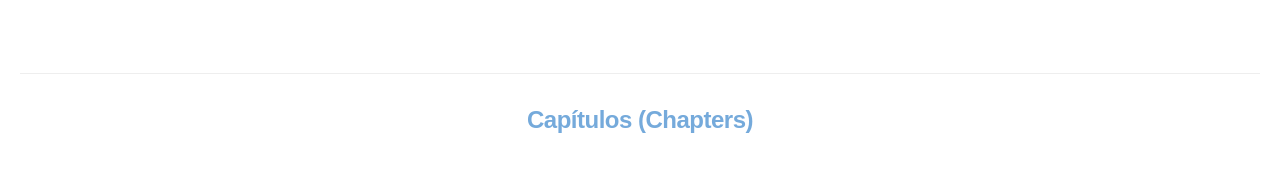
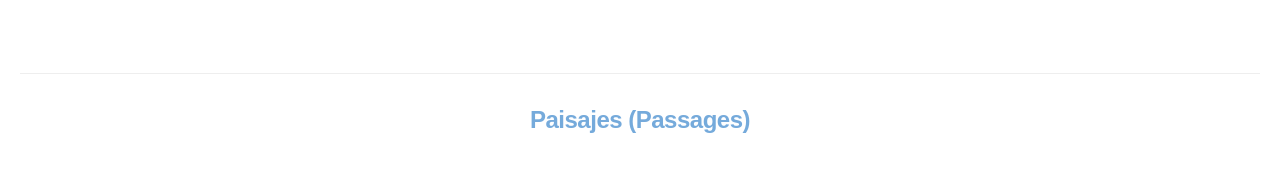
Before and after one commit to edicionesdereparto/paisajedearcilla, a Jekyll site: the page built from index.html, in a window 1280 px wide and 900 px high, scrolled down 3171 px. Shown: the part 665-837 px from the top of the window. Built offline with Jekyll 4.4.1, drawn with Linux system fonts in a browser that asks for light colours.

Commit message:
Update index.html

```diff
--- a/index.html
+++ b/index.html
@@ -105,7 +105,7 @@ title: "Paisaje de Arcilla (Landscape of Clay)"
 <hr>
 
 <div class="toc">
-  <h2 style="font-weight: bold; color: #75aadb;">Capítulos (Chapters)</h2>
+  <h2 style="font-weight: bold; color: #75aadb;">Paisajes (Passages)</h2>
   <ul class="texts">
   {% for item in site.texts %}
 
```
